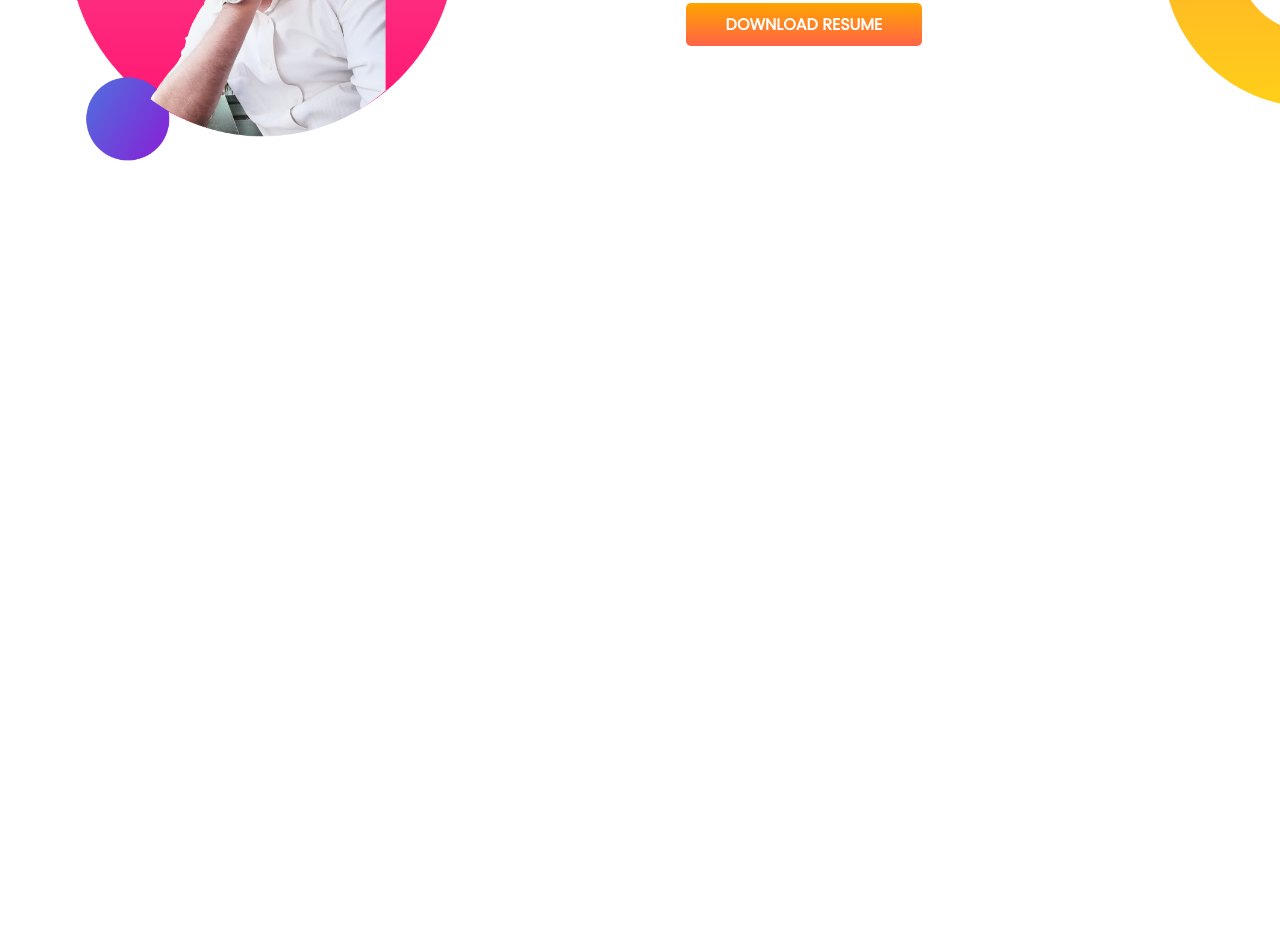
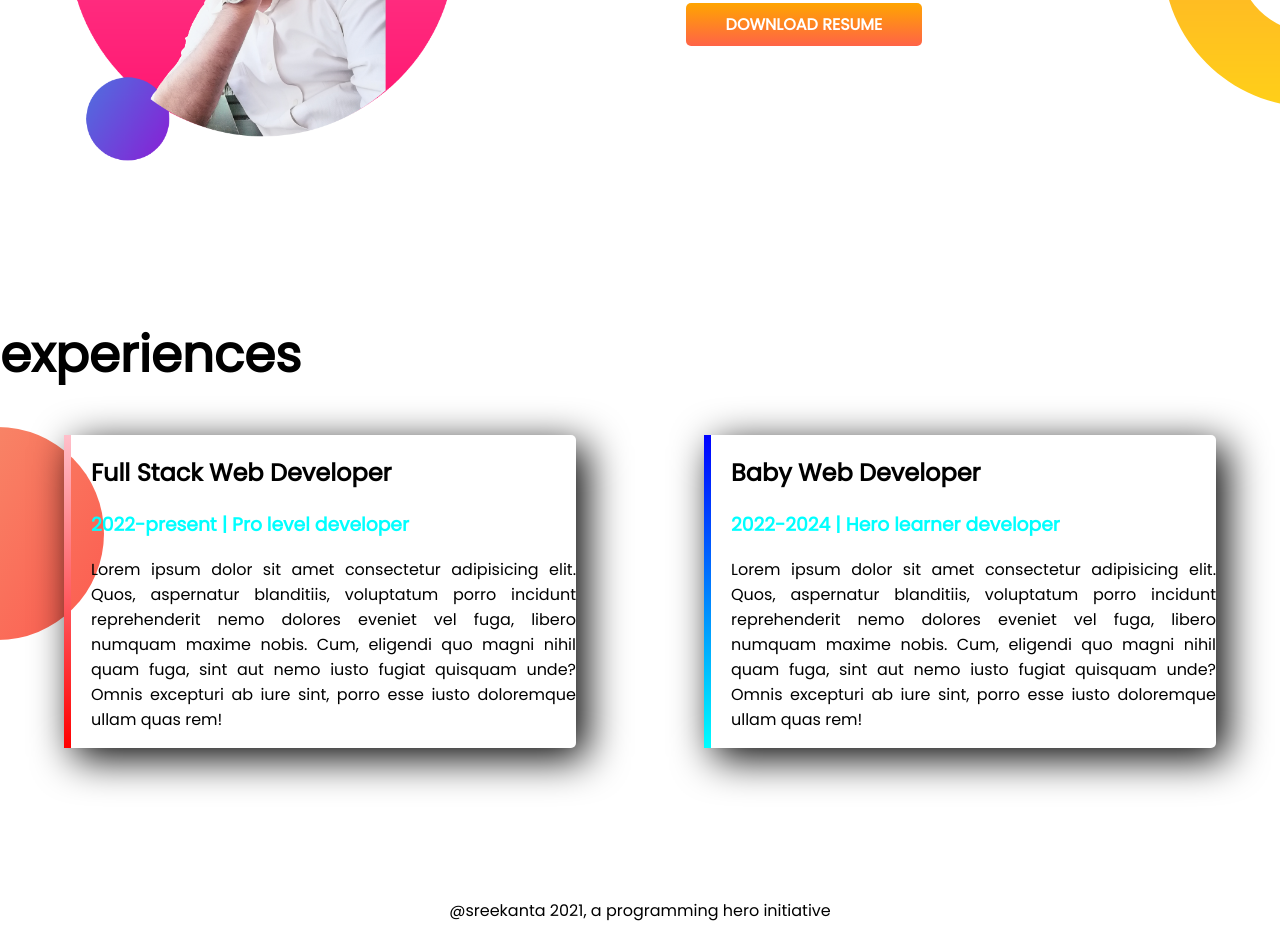
Before and after one commit to SreekantaChandraSutradhar/My-first-portfolio, a plain HTML site: page index.html in a window 1280 px wide. Shown: the part 940-1879 px from the top of the page. Before the commit the page ends 1258 px from the top, so only its background shows below. Drawn offline with Linux system fonts and the light colour scheme.

Commit message:
footer and experience added

```diff
--- a/index.html
+++ b/index.html
@@ -11,7 +11,7 @@
     <link rel="stylesheet" href="style.css">
 </head>
 <body>
-   <section class="top-banner">
+   <section class="top-banner flexible-container">
     <div class="half-width">
         <h1> Welcome to</h1>
         <h1><span>Sree Kanta</span> World!</h1>
@@ -28,7 +28,7 @@
 
 
 
-    <section class="second">
+    <section class="second flexible-container">
         <div class="half-width"> <img src="images/profile2.png" alt="">
         </div>
         <div class="half-width">
@@ -39,5 +39,24 @@
         </div>
     </section>
 
+
+    <section class="experience-area">
+        <h1> experiences</h1>
+      <div class="flexible-container">
+        <div id="web-dev-Ex2" class="experience-item ">
+            <h2> Full Stack Web Developer</h2>
+            <h3><span>2022-present | Pro level developer</span></h3>
+            <p>Lorem ipsum dolor sit amet consectetur adipisicing elit. Quos, aspernatur blanditiis, voluptatum porro incidunt reprehenderit nemo dolores eveniet vel fuga, libero numquam maxime nobis. Cum, eligendi quo magni nihil quam fuga, sint aut nemo iusto fugiat quisquam unde? Omnis excepturi ab iure sint, porro esse iusto doloremque ullam quas rem!</p>
+        </div>
+        <div id="web-dev-Ex" class="experience-item">
+            <h2>Baby Web Developer</h2>
+            <h3><span>2022-2024 | Hero learner developer</span></h3>
+            <p>Lorem ipsum dolor sit amet consectetur adipisicing elit. Quos, aspernatur blanditiis, voluptatum porro incidunt reprehenderit nemo dolores eveniet vel fuga, libero numquam maxime nobis. Cum, eligendi quo magni nihil quam fuga, sint aut nemo iusto fugiat quisquam unde? Omnis excepturi ab iure sint, porro esse iusto doloremque ullam quas rem!</p>
+        </div>
+      </div>
+    </section>
+    <footer>
+        <p>@sreekanta 2021, a programming hero initiative</p>
+    </footer>
 </body>
 </html>
--- a/style.css
+++ b/style.css
@@ -13,7 +13,7 @@ span{
 }
 
 
-section{
+.flexible-container{
     display:flex;
     margin-bottom: 150px;
 }
@@ -44,3 +44,32 @@ section{
     background-position: right;
 
 }
+.experience-item{
+    width:40%;
+    margin-left: 5%;
+    margin-right: 5%;
+    box-shadow: 10px 10px 40px;
+    padding-left: 20px;
+    border-radius: 5px;
+
+}
+.experience-area{
+    background-image: url(images/exp-bg.png);
+    background-repeat: no-repeat;
+    background-position:left;
+    border-left:
+}
+#web-dev-Ex{
+    border-left:7px solid;
+    border-image: linear-gradient(blue, cyan);
+    border-image-slice: 1;
+}
+#web-dev-Ex2{
+    border-left:7px solid;
+    border-image: linear-gradient(pink, red);
+    border-image-slice: 1;
+
+}
+footer p{
+    text-align: center;
+}
```
